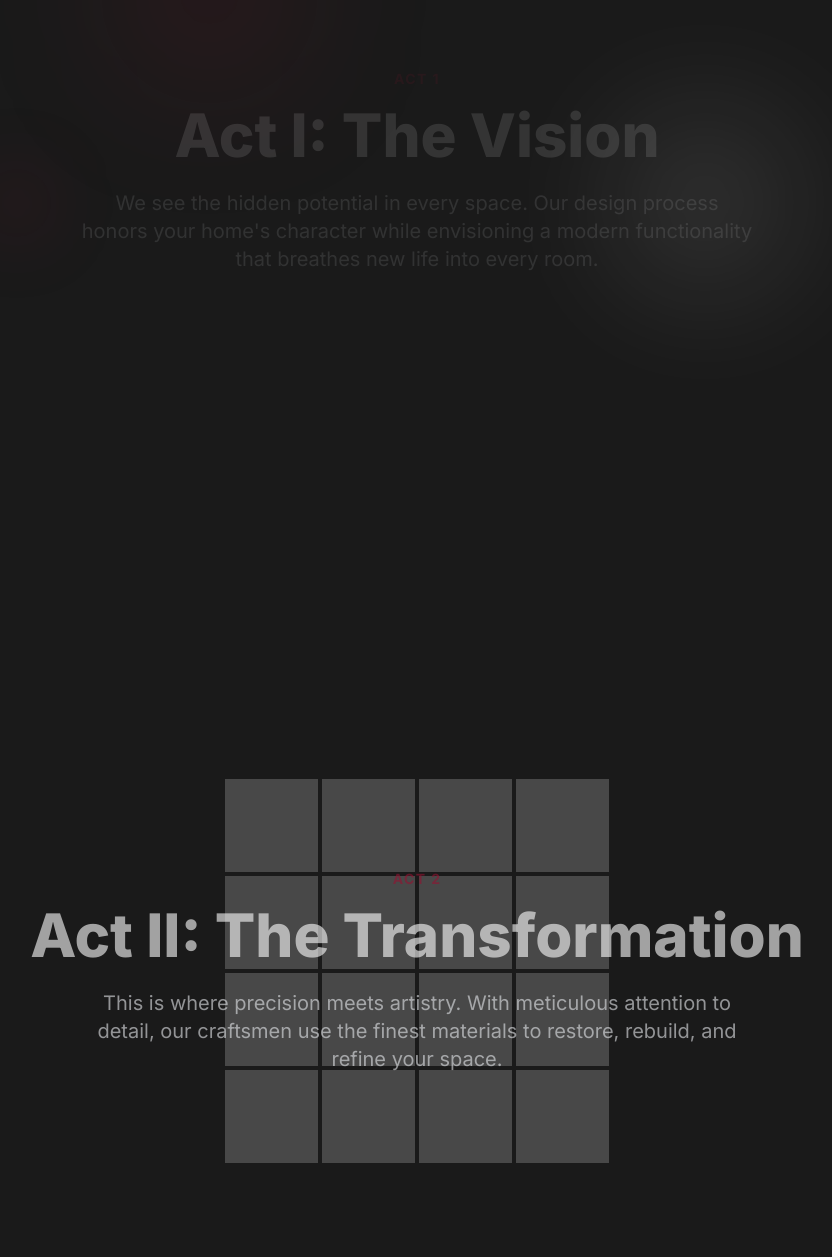
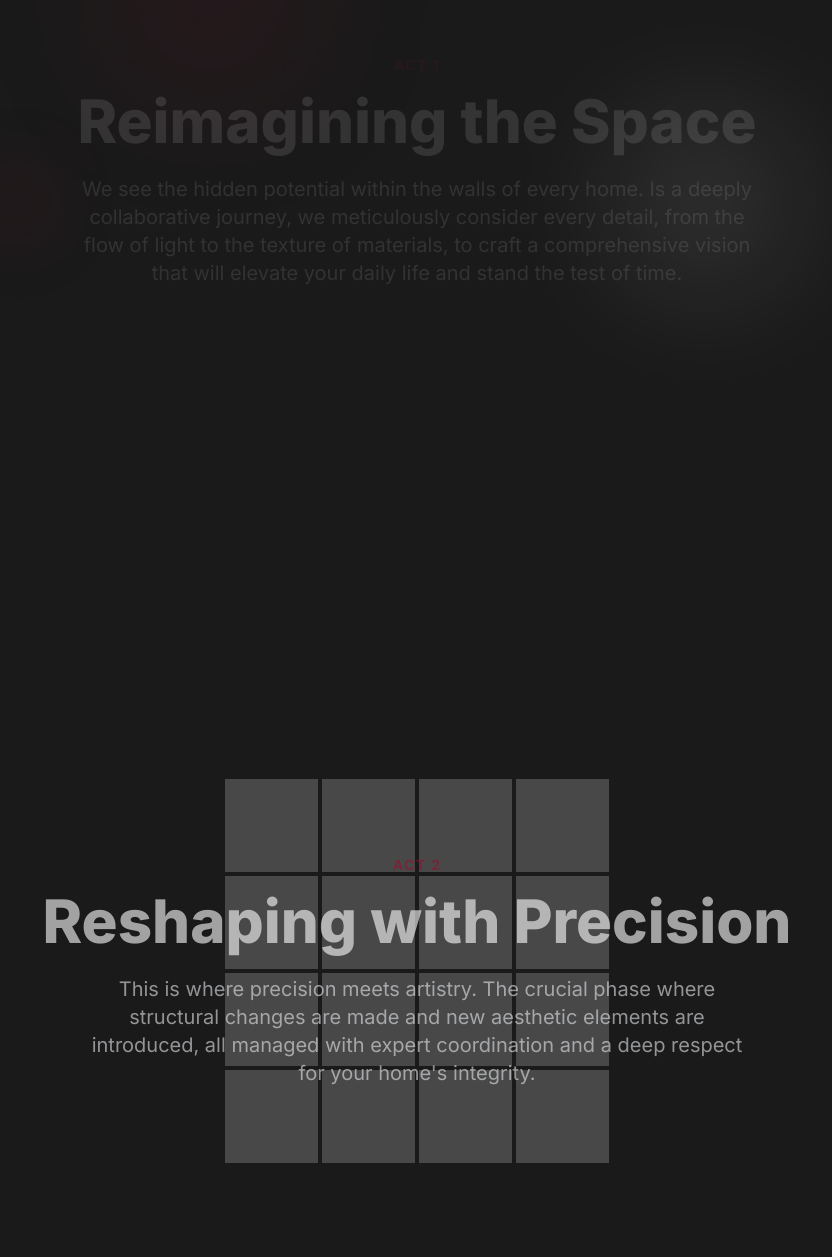
Before and after one commit to armirpepkola/plumbros-lofts-nextjs, a Next.js app: page /refurbishment in a window 1280 px wide. Shown: the part 713-1970 px from the top of the page, without its empty margins (223-1055 px from the left). Built offline with nearby package versions, Linux system fonts and the light colour scheme.

Commit message:
refurbishment content

```diff
--- a/src/app/(pages)/refurbishment/page.tsx
+++ b/src/app/(pages)/refurbishment/page.tsx
@@ -1,85 +1,291 @@
 "use client";
 
-import { motion, useScroll, useTransform, AnimatePresence } from 'framer-motion';
-import Image from 'next/image';
-import Link from 'next/link';
-import { useRef, useState } from 'react';
-import { FaPlus } from 'react-icons/fa';
+import { motion, useScroll, useTransform } from "framer-motion";
+import Image from "next/image";
+import { useRef } from "react";
 
-// --- NEW DATA: Re-written for Refurbishment ---
+import FaqAccordion from "@/components/FaqAccordion";
+import NextSteps from "@/components/NextSteps";
+
+// -----------------------------------------------------------------------------
+// SEO-RICH CONTENT FOR REFURBISHMENT
+// -----------------------------------------------------------------------------
 const acts = [
-    { id: 'vision', title: "Act I: The Vision", content: "We see the hidden potential in every space. Our design process honors your home's character while envisioning a modern functionality that breathes new life into every room.", image: "/homepage/hero-background.jpg" },
-    { id: 'transformation', title: "Act II: The Transformation", content: "This is where precision meets artistry. With meticulous attention to detail, our craftsmen use the finest materials to restore, rebuild, and refine your space.", image: "/homepage/hero-background.jpg" },
-    { id: 'reality', title: "Act III: The Reality", content: "The final reveal—a home reborn. A stunning synthesis of the timeless and the new, delivered with our hallmark commitment to quality and excellence.", image: "/homepage/hero-background.jpg" },
+  {
+    id: "vision",
+    title: "Reimagining the Space",
+    content:
+      "We see the hidden potential within the walls of every home. Is a deeply collaborative journey, we meticulously consider every detail, from the flow of light to the texture of materials, to craft a comprehensive vision that will elevate your daily life and stand the test of time.",
+    image: "/homepage/hero-background.jpg",
+  },
+  {
+    id: "transformation",
+    title: "Reshaping with Precision",
+    content:
+      "This is where precision meets artistry. The crucial phase where structural changes are made and new aesthetic elements are introduced, all managed with expert coordination and a deep respect for your home's integrity.",
+    image: "/homepage/hero-background.jpg",
+  },
+  {
+    id: "reality",
+    title: "Rediscovering Home",
+    content:
+      "The transformation is complete. Every surface, line, and light now works in harmony to reflect your lifestyle and taste. What was once familiar feels entirely new, a space reborn with warmth, character, and purpose, ready to be lived in and loved again.",
+    image: "/refurbishment/refurb1.jpg",
+  },
 ];
 
 const faqItems = [
-    { q: "What does a full home refurbishment include?", a: "A full refurbishment can be completely bespoke, including structural changes, new kitchens and bathrooms, re-wiring, new plumbing, flooring, and complete redecoration. We tailor the project to your exact needs." },
-    { q: "Can you work with and preserve period features?", a: "Absolutely. We specialize in blending modern amenities with the timeless character of period properties. Preserving and restoring features like cornices, fireplaces, and original flooring is a passion of ours." },
-    { q: "Do we need to move out during the refurbishment?", a: "For large-scale, multi-room projects, it is often more efficient and comfortable for clients to move out. For smaller, single-room refurbishments, we work meticulously to minimize disruption to your daily life." },
-    { q: "How do you manage the project and budget?", a: "We provide a detailed, itemized quote and a clear project timeline from the outset. You'll have a dedicated project manager and regular updates to ensure everything stays on track and on budget." },
+  {
+    q: "What does a full home refurbishment include?",
+    a: "A full refurbishment can be completely bespoke, including structural changes, new kitchens and bathrooms, re-wiring, new plumbing, flooring, and complete redecoration. We tailor the project to your exact needs.",
+  },
+  {
+    q: "Can you work with and preserve period features?",
+    a: "Absolutely. We specialize in blending modern amenities with the timeless character of period properties. Preserving and restoring features like cornices, fireplaces, and original flooring is a passion of ours.",
+  },
+  {
+    q: "Do we need to move out during the refurbishment?",
+    a: "For large-scale, multi-room projects, it is often more efficient and comfortable for clients to move out. For smaller, single-room refurbishments, we work meticulously to minimize disruption to your daily life.",
+  },
+  {
+    q: "How do you manage the project and budget?",
+    a: "We provide a detailed, itemized quote and a clear project timeline from the outset. You'll have a dedicated project manager and regular updates to ensure everything stays on track and on budget.",
+  },
 ];
 
-// --- REUSABLE COMPONENTS (Unchanged) ---
-const AccordionItem = ({ item, isOpen, onClick }: any) => ( <div className="border-b border-white/10"><button onClick={onClick} className="w-full flex justify-between items-center text-left py-6"><span className="text-xl font-medium font-[var(--font-montserrat)]">{item.q}</span><motion.div animate={{ rotate: isOpen ? 45 : 0 }}><FaPlus size={20} /></motion.div></button><AnimatePresence>{isOpen && (<motion.div initial={{ height: 0, opacity: 0 }} animate={{ height: 'auto', opacity: 1 }} exit={{ height: 0, opacity: 0 }}><p className="pb-6 text-gray-300">{item.a}</p></motion.div>)}</AnimatePresence></div> );
+// -----------------------------------------------------------------------------
+// REUSABLE HELPER COMPONENT
+// -----------------------------------------------------------------------------
 const ActSection = ({ title, content, image, children, index }: any) => {
   const ref = useRef(null);
-    const { scrollYProgress } = useScroll({ target: ref, offset: ["start end", "end start"] });
+  const { scrollYProgress } = useScroll({
+    target: ref,
+    offset: ["start end", "end start"],
+  });
+
   const y = useTransform(scrollYProgress, [0, 1], ["-10%", "10%"]);
   const textOpacity = useTransform(scrollYProgress, [0.2, 0.5, 0.8], [0, 1, 0]);
-    return (<section ref={ref} className="sticky top-0 h-screen overflow-hidden"><motion.div className="absolute inset-0 z-0" style={{ y, scale: 1.15 }}><Image src={image} alt={title} fill className="object-cover opacity-20" /></motion.div><div className="absolute inset-0 bg-[#1a1a1a] bg-opacity-70 z-10" /><div className="absolute inset-0 z-20 flex items-center justify-center pointer-events-none">{children}</div><motion.div className="relative z-30 h-full flex flex-col items-center justify-center text-center px-6" style={{ opacity: textOpacity }}><h3 className="text-sm font-bold text-[var(--color-brand-primary)] uppercase tracking-widest mb-4">Act {index + 1}</h3><h2 className="text-4xl md:text-6xl font-extrabold font-[var(--font-montserrat)] mb-6">{title}</h2><p className="text-xl text-gray-200 max-w-2xl">{content}</p></motion.div></section>);
+
+  return (
+    <section ref={ref} className="sticky top-0 h-screen overflow-hidden">
+      {/* Background Image */}
+      <motion.div
+        className="absolute inset-0 z-0"
+        style={{ y, scale: 1.15 }}
+      >
+        <Image
+          src={image}
+          alt={title}
+          fill
+          className="object-cover opacity-20"
+        />
+      </motion.div>
+
+      {/* Overlay Layers */}
+      <div className="absolute inset-0 bg-[#1a1a1a] bg-opacity-70 z-10" />
+      <div className="absolute inset-0 z-20 flex items-center justify-center pointer-events-none">
+        {children}
+      </div>
+
+      {/* Text Content */}
+      <motion.div
+        className="relative z-30 h-full flex flex-col items-center justify-center text-center px-6"
+        style={{ opacity: textOpacity }}
+      >
+        <h3 className="text-sm font-bold text-[var(--color-brand-primary)] uppercase tracking-widest mb-4">
+          Act {index + 1}
+        </h3>
+        <h2 className="text-4xl md:text-6xl font-extrabold font-[var(--font-montserrat)] mb-6">
+          {title}
+        </h2>
+        <p className="text-xl text-gray-200 max-w-2xl">{content}</p>
+      </motion.div>
+    </section>
+  );
 };
 
-// --- THE FINAL PAGE ---
+// -----------------------------------------------------------------------------
+// MAIN PAGE COMPONENT
+// -----------------------------------------------------------------------------
 export default function RefurbishmentPage() {
-    const [expandedFaq, setExpandedFaq] = useState<number | null>(0);
-
   return (
     <main className="bg-[#1a1a1a] text-white">
+      {/* Hero Section */}
       <div className="relative pt-28 pb-16 md:pt-40 md:pb-20 text-center container mx-auto px-6 overflow-hidden">
-                {/* --- NEW HEADER ANIMATION: "BEAM OF RESTORATION" --- */}
         <div className="absolute inset-0 z-0 flex items-center justify-center opacity-10">
-                    <svg width="600" height="400" viewBox="0 0 600 400" className="w-full h-full">
-                        <defs><pattern id="aged" patternUnits="userSpaceOnUse" width="10" height="10"><path d="M-1,1 l2,-2 M0,10 l10,-10 M9,11 l2,-2" stroke="white" strokeWidth="0.5" /></pattern><linearGradient id="wipe" x1="0%" y1="0%" x2="100%" y2="0%"><stop offset="0%" stopColor="white" stopOpacity="0.5" /><stop offset="100%" stopColor="white" stopOpacity="0" /></linearGradient></defs>
+          <svg
+            width="600"
+            height="400"
+            viewBox="0 0 600 400"
+            className="w-full h-full"
+          >
+            <defs>
+              <pattern
+                id="aged"
+                patternUnits="userSpaceOnUse"
+                width="10"
+                height="10"
+              >
+                <path
+                  d="M-1,1 l2,-2 M0,10 l10,-10 M9,11 l2,-2"
+                  stroke="white"
+                  strokeWidth="0.5"
+                />
+              </pattern>
+              <linearGradient id="wipe" x1="0%" y1="0%" x2="100%" y2="0%">
+                <stop offset="0%" stopColor="white" stopOpacity="0.5" />
+                <stop offset="100%" stopColor="white" stopOpacity="0" />
+              </linearGradient>
+            </defs>
+
             <rect width="100%" height="100%" fill="url(#aged)" />
-                        <motion.rect x="0" y="0" width="100%" height="100%" fill="url(#wipe)" initial={{ x: "-100%" }} animate={{ x: "100%" }} transition={{ duration: 4, ease: "easeInOut", repeat: Infinity, repeatDelay: 1 }} />
+            <motion.rect
+              x="0"
+              y="0"
+              width="100%"
+              height="100%"
+              fill="url(#wipe)"
+              initial={{ x: "-100%" }}
+              animate={{ x: "100%" }}
+              transition={{
+                duration: 4,
+                ease: "easeInOut",
+                repeat: Infinity,
+                repeatDelay: 1,
+              }}
+            />
           </svg>
         </div>
+
         <div className="relative z-10">
-                    <h1 className="text-5xl md:text-7xl font-extrabold font-[var(--font-montserrat)] mb-6">Masterful Home Refurbishments</h1>
-                    <p className="text-xl text-gray-300 max-w-3xl mx-auto">We breathe new life into every space, blending timeless character with modern luxury. This is the art of renewal.</p>
+          <h1 className="text-5xl md:text-7xl font-extrabold font-[var(--font-montserrat)] mb-6">
+            Masterful Home Refurbishments
+          </h1>
+          <p className="text-xl text-gray-300 max-w-3xl mx-auto">
+            We breathe new life into every space, blending timeless character
+            with modern luxury. This is the art of renewal.
+          </p>
         </div>
       </div>
 
+      {/* Act I */}
       <div className="relative">
-                {/* ACT I: THE VISION (Signature Orbs) */}
-                <ActSection index={0} title={acts[0].title} content={acts[0].content} image={acts[0].image}>
-                    <div className="w-full h-full relative"><motion.div className="absolute top-[20%] left-[25%] w-32 h-32 rounded-full bg-[var(--color-brand-primary)]/20 blur-3xl" animate={{ x: [0, 50, 0], scale: [1, 1.2, 1] }} transition={{ duration: 15, repeat: Infinity, repeatType: "mirror" }} /><motion.div className="absolute bottom-[30%] right-[20%] w-48 h-48 rounded-full bg-white/10 blur-3xl" animate={{ y: [0, -40, 0] }} transition={{ duration: 20, repeat: Infinity, repeatType: "mirror" }} /><motion.div className="absolute bottom-[40%] left-[15%] w-24 h-24 rounded-full bg-[var(--color-brand-primary)]/10 blur-2xl" animate={{ scale: [1, 0.8, 1] }} transition={{ duration: 12, repeat: Infinity, repeatType: "mirror" }} /></div>
+        <ActSection
+          index={0}
+          title={acts[0].title}
+          content={acts[0].content}
+          image={acts[0].image}
+        >
+          <div className="w-full h-full relative">
+            <motion.div
+              className="absolute top-[20%] left-[25%] w-32 h-32 rounded-full bg-[var(--color-brand-primary)]/20 blur-3xl"
+              animate={{ x: [0, 50, 0], scale: [1, 1.2, 1] }}
+              transition={{
+                duration: 15,
+                repeat: Infinity,
+                repeatType: "mirror",
+              }}
+            />
+            <motion.div
+              className="absolute bottom-[30%] right-[20%] w-48 h-48 rounded-full bg-white/10 blur-3xl"
+              animate={{ y: [0, -40, 0] }}
+              transition={{
+                duration: 20,
+                repeat: Infinity,
+                repeatType: "mirror",
+              }}
+            />
+            <motion.div
+              className="absolute bottom-[40%] left-[15%] w-24 h-24 rounded-full bg-[var(--color-brand-primary)]/10 blur-2xl"
+              animate={{ scale: [1, 0.8, 1] }}
+              transition={{
+                duration: 12,
+                repeat: Infinity,
+                repeatType: "mirror",
+              }}
+            />
+          </div>
         </ActSection>
 
-                {/* ACT II: THE TRANSFORMATION (New "Interlocking Materials" Animation) */}
-                <ActSection index={1} title={acts[1].title} content={acts[1].content} image={acts[1].image}>
-                     <motion.div className="grid grid-cols-4 gap-1 w-96 h-96" initial="hidden" whileInView="visible" transition={{ staggerChildren: 0.05 }}>
+        {/* Act II */}
+        <ActSection
+          index={1}
+          title={acts[1].title}
+          content={acts[1].content}
+          image={acts[1].image}
+        >
+          <motion.div
+            className="grid grid-cols-4 gap-1 w-96 h-96"
+            initial="hidden"
+            whileInView="visible"
+            transition={{ staggerChildren: 0.05 }}
+          >
             {[...Array(16)].map((_, i) => (
-                            <motion.div key={i} className="bg-white/20" variants={{ hidden: { scale: 0, opacity: 0 }, visible: { scale: 1, opacity: 1 } }} />
+              <motion.div
+                key={i}
+                className="bg-white/20"
+                variants={{
+                  hidden: { scale: 0, opacity: 0 },
+                  visible: { scale: 1, opacity: 1 },
+                }}
+              />
             ))}
           </motion.div>
         </ActSection>
 
-                {/* ACT III: THE REALITY (Signature Shutter Reveal) */}
+        {/* Act III */}
         <section className="sticky top-0 h-screen overflow-hidden">
-                    <div className="absolute inset-0 z-0"><Image src={acts[2].image} alt="Final Result" fill className="object-cover" /></div>
-                    <motion.div className="absolute top-0 left-0 w-1/2 h-full bg-[#1a1a1a] z-20" initial={{ x: 0 }} whileInView={{ x: '-100%' }} transition={{ duration: 1.2, ease: [0.87, 0, 0.13, 1] }} />
-                    <motion.div className="absolute top-0 right-0 w-1/2 h-full bg-[#1a1a1a] z-20" initial={{ x: 0 }} whileInView={{ x: '100%' }} transition={{ duration: 1.2, ease: [0.87, 0, 0.13, 1] }} />
+          <div className="absolute inset-0 z-0">
+            <Image
+              src={acts[2].image}
+              alt="Final Result"
+              fill
+              className="object-cover"
+            />
+          </div>
+
+          {/* Transition Curtains */}
+          <motion.div
+            className="absolute top-0 left-0 w-1/2 h-full bg-[#1a1a1a] z-20"
+            initial={{ x: 0 }}
+            whileInView={{ x: "-100%" }}
+            transition={{
+              duration: 1.2,
+              ease: [0.87, 0, 0.13, 1],
+            }}
+          />
+          <motion.div
+            className="absolute top-0 right-0 w-1/2 h-full bg-[#1a1a1a] z-20"
+            initial={{ x: 0 }}
+            whileInView={{ x: "100%" }}
+            transition={{
+              duration: 1.2,
+              ease: [0.87, 0, 0.13, 1],
+            }}
+          />
+
+          {/* Overlay and Text */}
           <div className="absolute inset-0 bg-black/50 z-10" />
-                    <motion.div className="relative z-30 h-full flex flex-col items-center justify-center text-center px-6" initial={{ opacity: 0 }} whileInView={{ opacity: 1 }} transition={{ duration: 0.8, delay: 0.8 }}>
-                        <h3 className="text-sm font-bold text-[var(--color-brand-primary)] uppercase tracking-widest mb-4">Act 3</h3><h2 className="text-4xl md:text-6xl font-extrabold font-[var(--font-montserrat)] mb-6">{acts[2].title}</h2><p className="text-xl text-gray-200 max-w-2xl">{acts[2].content}</p>
+          <motion.div
+            className="relative z-30 h-full flex flex-col items-center justify-center text-center px-6"
+            initial={{ opacity: 0 }}
+            whileInView={{ opacity: 1 }}
+            transition={{ duration: 0.8, delay: 0.8 }}
+          >
+            <h3 className="text-sm font-bold text-[var(--color-brand-primary)] uppercase tracking-widest mb-4">
+              Act 3
+            </h3>
+            <h2 className="text-4xl md:text-6xl font-extrabold font-[var(--font-montserrat)] mb-6">
+              {acts[2].title}
+            </h2>
+            <p className="text-xl text-gray-200 max-w-2xl">{acts[2].content}</p>
           </motion.div>
         </section>
       </div>
 
-            <section className="py-20 md:py-28 bg-[#1a1a1a]"><div className="container mx-auto max-w-4xl px-6"><div className="text-center mb-12"><h2 className="text-3xl md:text-4xl font-bold font-[var(--font-montserrat)]">Your Questions, Answered</h2></div><div>{faqItems.map((item, i) => <AccordionItem key={i} item={item} isOpen={expandedFaq === i} onClick={() => setExpandedFaq(expandedFaq === i ? null : i)} />)}</div></div></section>
-            <section className="py-20 md:py-28 bg-brand-light"><div className="container mx-auto max-w-7xl px-6 text-center"><h2 className="text-3xl md:text-4xl font-bold font-[var(--font-montserrat)] text-[var(--color-brand-dark)] mb-12">Continue Your Journey</h2><div className="grid grid-cols-1 lg:grid-cols-2 gap-8"><Link href="/portfolio" className="group relative block h-80 rounded-lg overflow-hidden shadow-xl"><Image src="/homepage/hero-background.jpg" alt="View our portfolio" fill className="object-cover group-hover:scale-105" /><div className="absolute inset-0 bg-black/50" /><div className="relative h-full flex flex-col justify-end p-8 text-white"><h3 className="text-3xl font-bold font-[var(--font-montserrat)] mb-2">See The Proof</h3><p>Explore our gallery of completed projects.</p></div></Link><Link href="/blog" className="group relative block h-80 rounded-lg overflow-hidden shadow-xl"><Image src="/homepage/hero-background.jpg" alt="Read our blog" fill className="object-cover group-hover:scale-105" /><div className="absolute inset-0 bg-black/50" /><div className="relative h-full flex flex-col justify-end p-8 text-white"><h3 className="text-3xl font-bold font-[var(--font-montserrat)] mb-2">Get Inspired</h3><p>Read our blog for ideas and insights.</p></div></Link></div></div></section>
+      {/* FAQ + Next Steps */}
+      <FaqAccordion items={faqItems} />
+      <NextSteps />
     </main>
   );
 }
```
Also changed, not shown: public/refurbishment/refurb1.jpg (added). Lines whose indentation alone changed are shown as unchanged.
